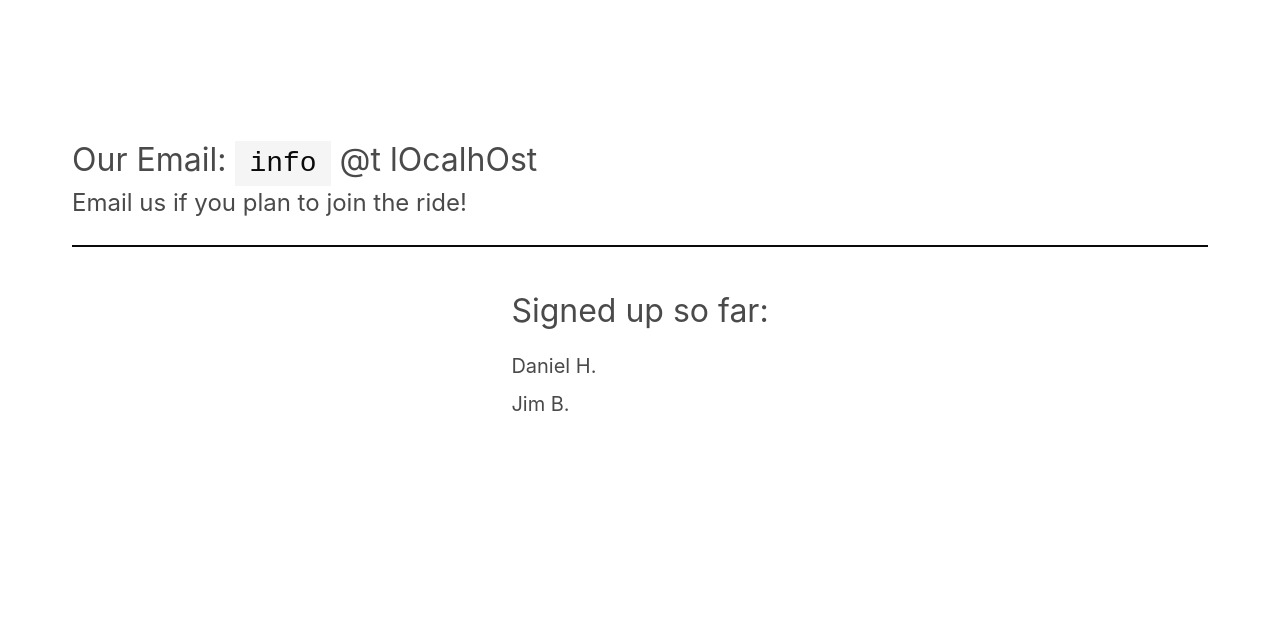
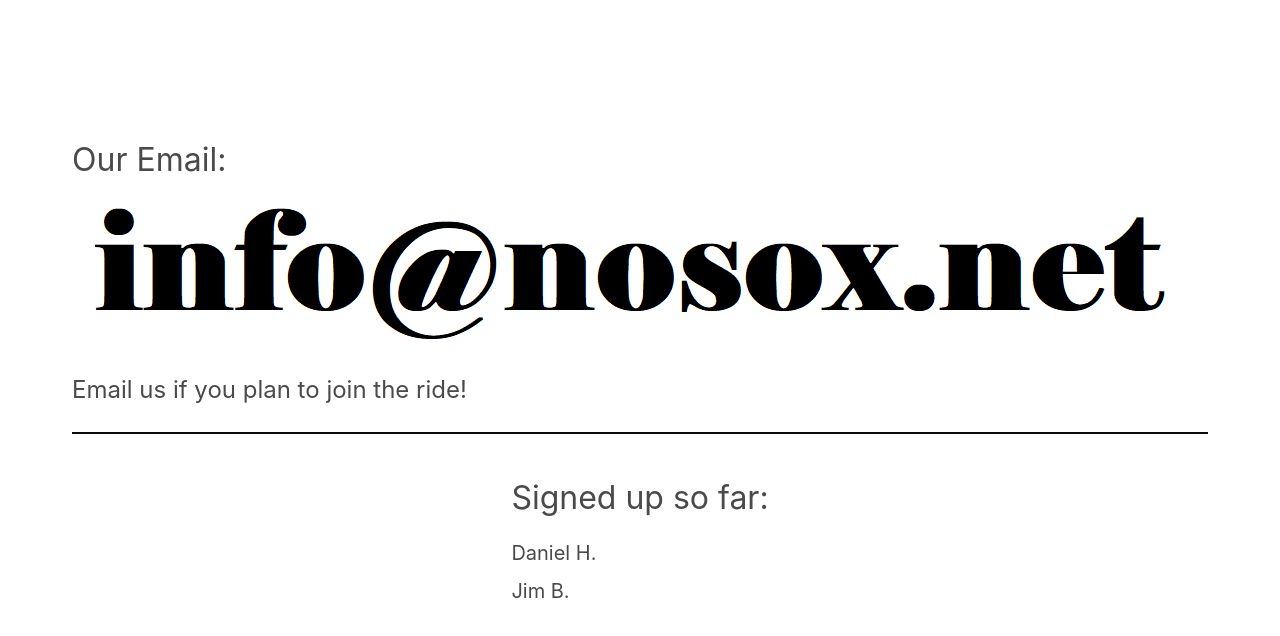
Before and after one commit to dhellerm/dhellerm.github.io, a website built with Parcel: page src/contact/index.html in a window 1280 px wide. Shown: the part 60-696 px from the top of the page. Built offline with nearby package versions, Linux system fonts and the light colour scheme.

Commit message:
Fix email

```diff
--- a/src/contact/email-hide.js
+++ /dev/null
@@ -1,3 +0,0 @@
-setTimeout(() => {
-    document.querySelector("#domain").innerHTML = location.hostname.replace(/o/g, "O").replace(/\./g, "&middot;").replace(/n/g, "ｎ");
-}, 250);
--- a/src/contact/index.html
+++ b/src/contact/index.html
@@ -61,8 +61,7 @@
 
     <section class="section is-medium">
         <div class="container is-flex-direction-column is-flex">
-            <p class="is-size-3">Our Email: <code class="bg-nc has-text-black">info</code> @t <span
-                    id="domain">...</span></p>
+            <p class="is-size-3">Our Email: <img src="/email.png" class="hgt-5"></p>
             <p class="is-size-4">Email us if you plan to join the ride!</p>
             <hr class="has-background-black">
             <div class="centered container">
@@ -74,7 +73,6 @@
         </div>
     </section>
 
-    <script src="/contact/email-hide.js"></script>
     <script src="/navbar.js"></script>
 
 </body>
--- a/src/main.css
+++ b/src/main.css
@@ -25,3 +25,7 @@ html {
 .navbar-item:hover {
     font-weight: bold;
 }
+
+.hgt-5 {
+    height: 5vh;
+}
```
Also changed, not shown: dist/contact/index.html, dist/email.06af32cc.png (added), dist/history/index.html, dist/index.html, dist/info/index.html, dist/route/index.html, src/email.png (added), 7 other files.
